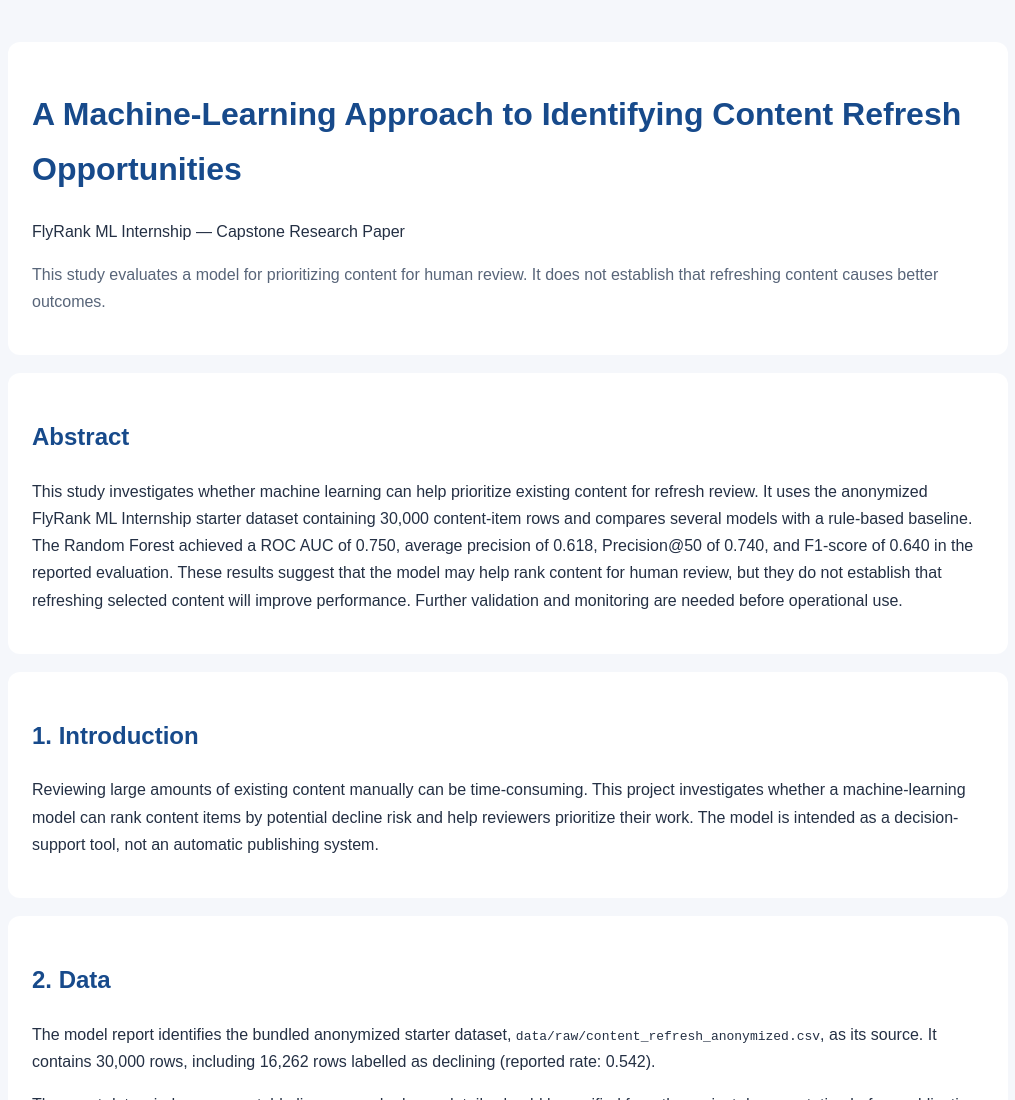
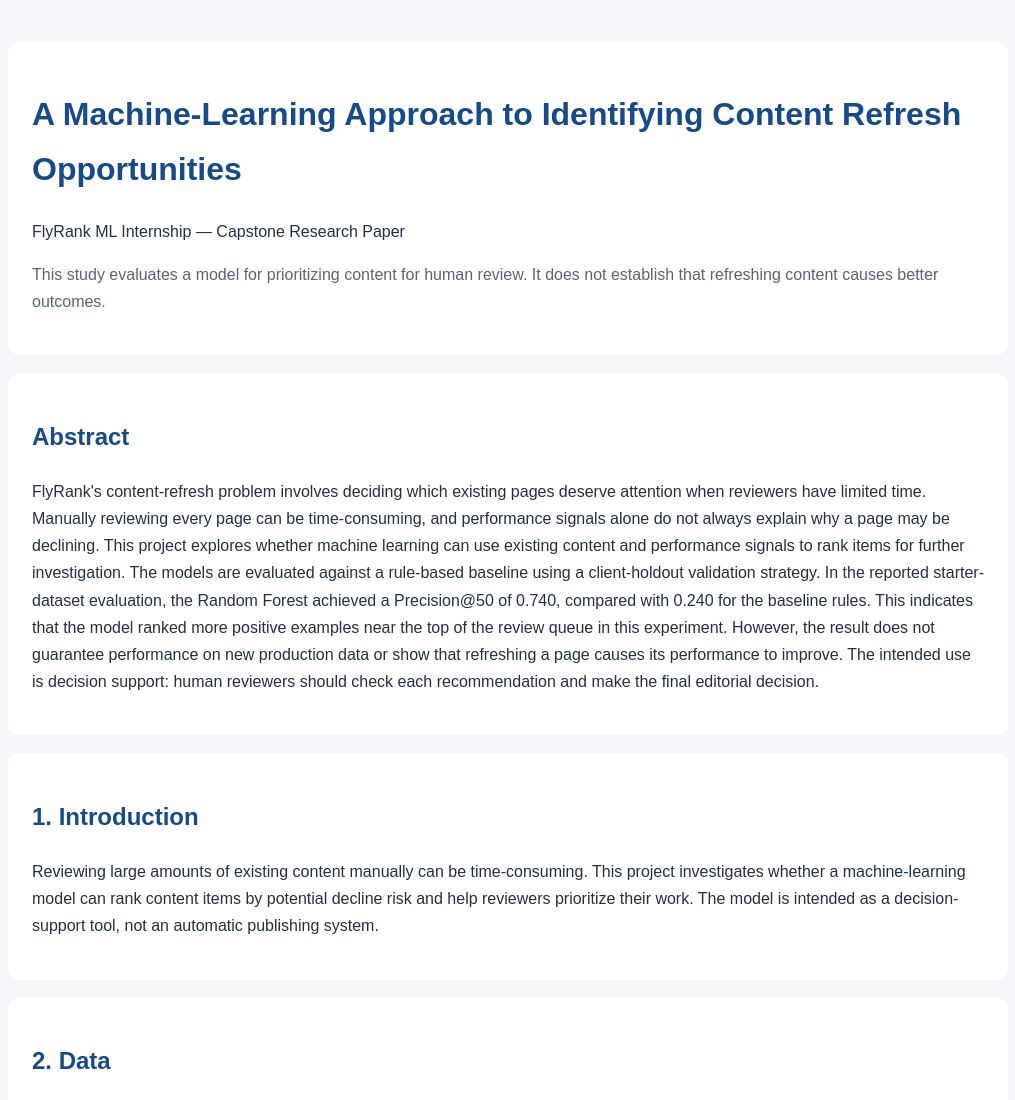
Before and after one commit to Ruchi74/flyrank-ml-internship, a plain HTML site: page index.html in a window 1280 px wide. Shown: the top 1100 px of the page, without its empty margins (132-1147 px from the left). Drawn offline with Linux system fonts and the light colour scheme.

Commit message:
Revise abstract for clarity on content-refresh study
Updated the abstract section to provide a clearer overview of the FlyRank content-refresh problem and the evaluation of the Random Forest model against a rule-based baseline.

```diff
--- a/index.html
+++ b/index.html
@@ -40,7 +40,9 @@
 
   <section>
     <h2>Abstract</h2>
-    <p>This study investigates whether machine learning can help prioritize existing content for refresh review. It uses the anonymized FlyRank ML Internship starter dataset containing 30,000 content-item rows and compares several models with a rule-based baseline. The Random Forest achieved a ROC AUC of 0.750, average precision of 0.618, Precision@50 of 0.740, and F1-score of 0.640 in the reported evaluation. These results suggest that the model may help rank content for human review, but they do not establish that refreshing selected content will improve performance. Further validation and monitoring are needed before operational use.</p>
+    <p> FlyRank's content-refresh problem involves deciding which existing pages deserve attention when reviewers have limited time. Manually reviewing every page can be time-consuming, and performance signals alone do not always explain why a page may be declining. This project explores whether machine learning can use existing content and performance signals to rank items for further investigation.
+
+The models are evaluated against a rule-based baseline using a client-holdout validation strategy. In the reported starter-dataset evaluation, the Random Forest achieved a Precision@50 of 0.740, compared with 0.240 for the baseline rules. This indicates that the model ranked more positive examples near the top of the review queue in this experiment. However, the result does not guarantee performance on new production data or show that refreshing a page causes its performance to improve. The intended use is decision support: human reviewers should check each recommendation and make the final editorial decision. </p>
   </section>
 
   <section>
```
